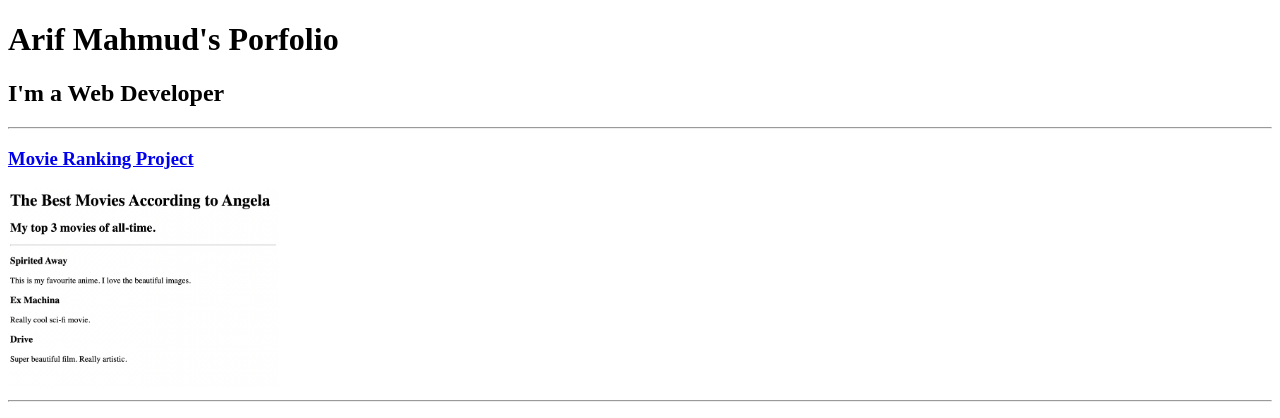
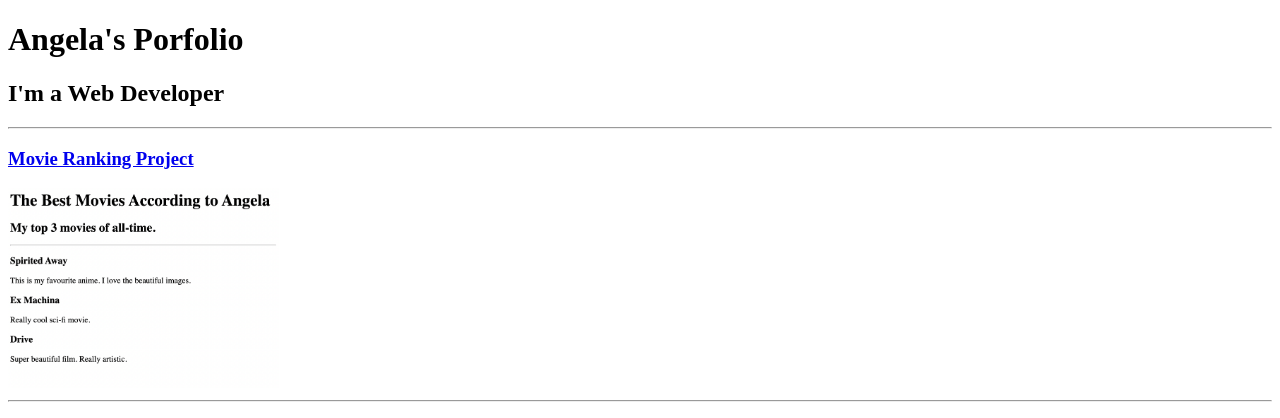
Before and after one commit to we-are-if/html-portfolio, a plain HTML site: page index.html in a window 1280 px wide. Shown: the top 418 px of the page. Drawn offline with Linux system fonts and the light colour scheme.

Commit message:
index.html

```diff
--- a/index.html
+++ b/index.html
@@ -6,7 +6,7 @@
     <title>Document</title>
  </head>
  <body>
-    <h1>Arif Mahmud's Porfolio</h1>
+    <h1>Angela's Porfolio</h1>
     <h2>I'm a Web Developer</h2>
     <hr>
     <h3><a href="./public/movie-ranking.html" draggable="true">Movie Ranking Project</a></h3>
```
